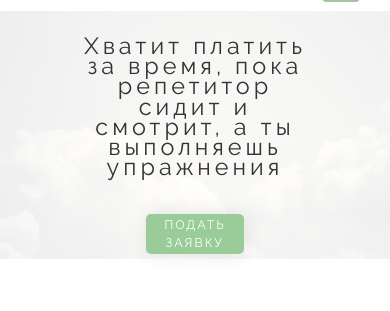
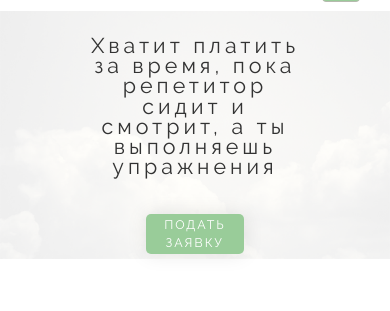
Before and after one commit to GolotaMishka/landing, a Django app: page / in a window 390 px wide. Shown: the part 40-351 px from the top of the page. Run offline with Django 3.2, Linux system fonts and the light colour scheme; some libraries are stand-ins or nearby versions.

Commit message:
change css + html

```diff
--- a/static/static_dev/css/style.css
+++ b/static/static_dev/css/style.css
@@ -972,7 +972,7 @@ header{
   padding-bottom:8%;
 }
 header h1{
-  font-size: 6vw;
+  font-size: 5.5vw;
     letter-spacing: 4px;
     line-height: 5.2vw;
   }
--- a/static/static_prod/css/style.css
+++ b/static/static_prod/css/style.css
@@ -972,7 +972,7 @@ header{
   padding-bottom:8%;
 }
 header h1{
-  font-size: 6vw;
+  font-size: 5.5vw;
     letter-spacing: 4px;
     line-height: 5.2vw;
   }
```
